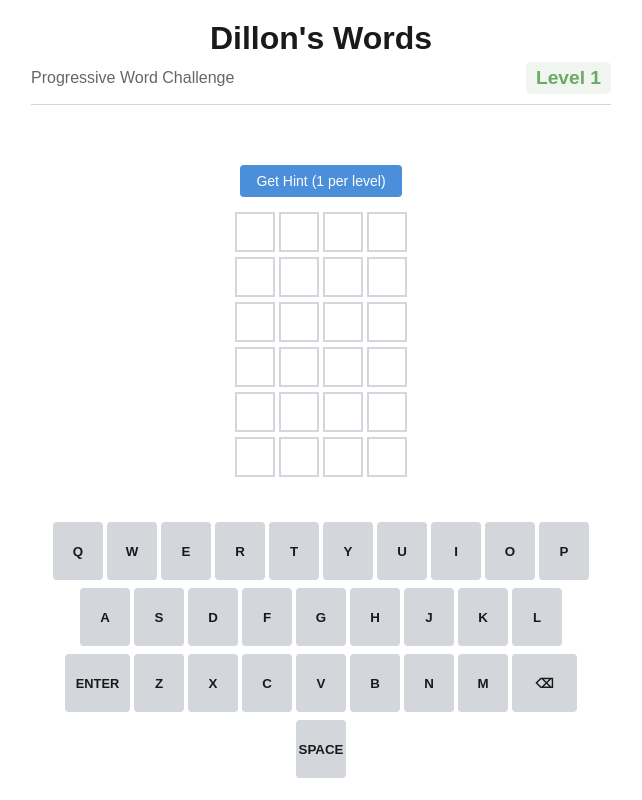
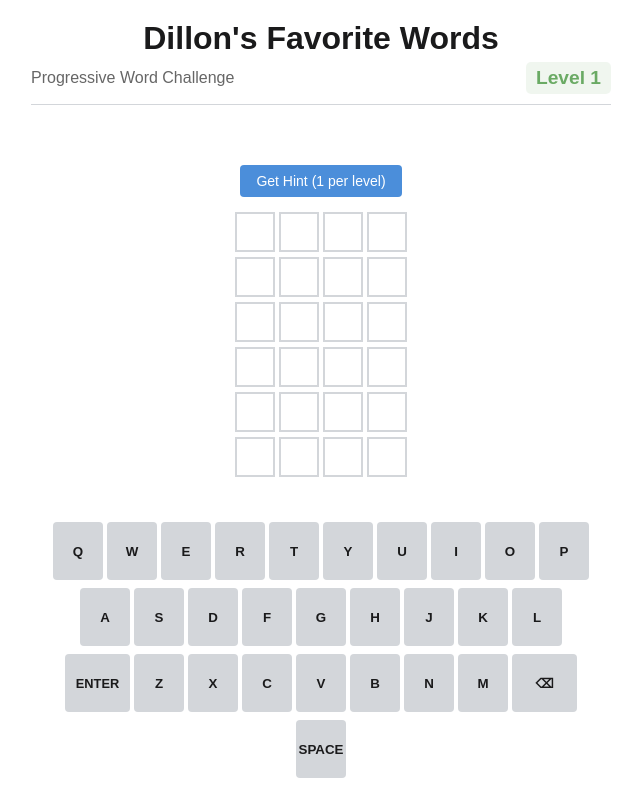
Before and after one commit to dillonvargo/dillons-words, a plain HTML site: page index.html in a window 1280 px wide. Shown: the whole page, without its empty margins (319-961 px from the left). Drawn offline with Linux system fonts and the light colour scheme.

Commit message:
changed title

```diff
--- a/index.html
+++ b/index.html
@@ -9,7 +9,7 @@
 <body>
     <div class="game-container">
         <header>
-            <h1>Dillon's Words</h1>
+            <h1>Dillon's Favorite Words</h1>
             <div class="header-info">
                 <p class="subtitle">Progressive Word Challenge</p>
                 <p id="level-display" class="level-display">Level 1</p>
```
